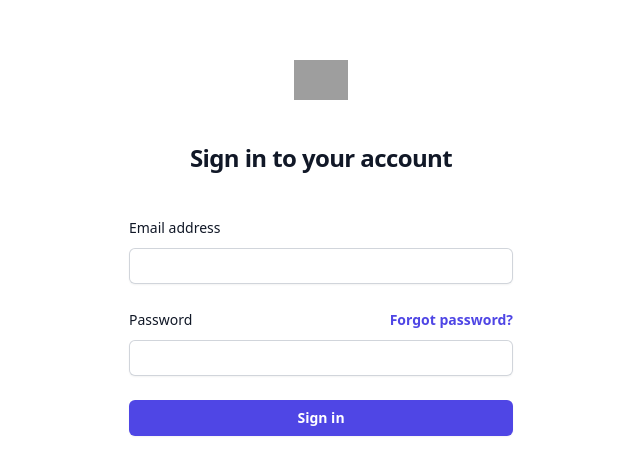
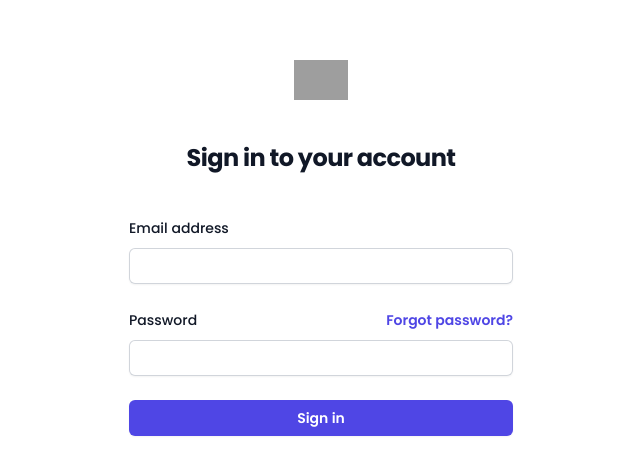
Before and after one commit to Andrewkizito/svelte-app-blog-app, a SvelteKit app: page / in a window 1280 px wide. Shown: the part 152-626 px from the top of the page, without its empty margins (319-959 px from the left). Built offline with nearby package versions, Linux system fonts and the light colour scheme; grey boxes are pictures that could not be loaded.

Commit message:
feat: added poppins

```diff
--- a/src/app.css
+++ b/src/app.css
@@ -1,3 +1,12 @@
+@import url('https://fonts.googleapis.com/css2?family=Poppins:ital,wght@0,100;0,200;0,300;0,400;0,500;0,600;0,700;0,800;0,900;1,100;1,200;1,300;1,400;1,500;1,600;1,700;1,800;1,900&display=swap');
+
 @tailwind base;
 @tailwind components;
 @tailwind utilities;
+
+* {
+    font-family: 'Poppins', sans-serif;
+    scroll-behavior: smooth;
+    -webkit-font-smoothing: antialiased;
+    -moz-osx-font-smoothing: grayscale;
+}
```
